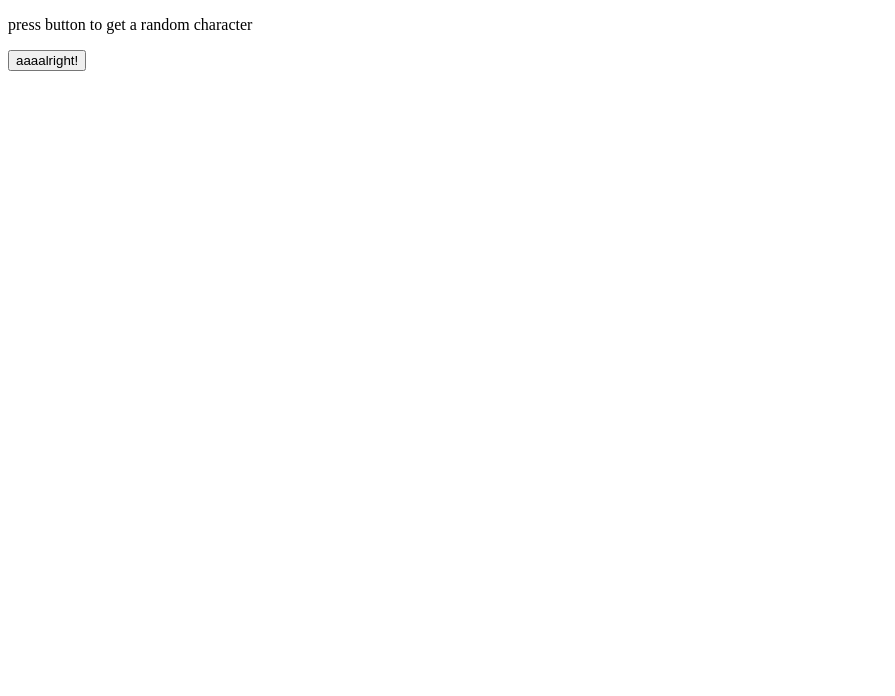
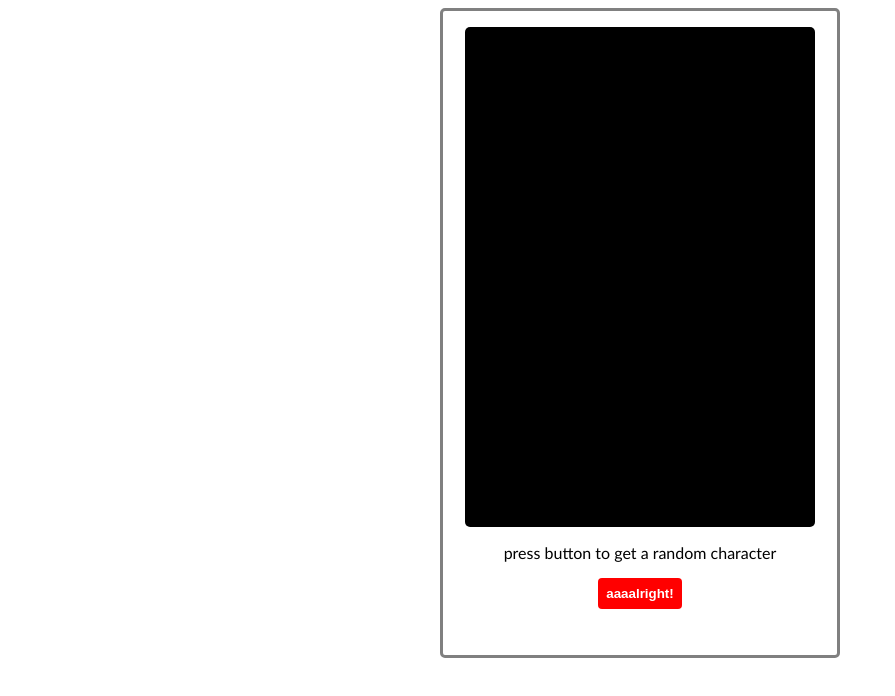
Before and after one commit to yummygoods/weather2, a plain HTML site: page index.html in a window 1280 px wide. Shown: the whole page, without its empty margins (0-895 px from the left). Drawn offline with Linux system fonts and the light colour scheme.

Commit message:
bobs app

```diff
--- a/index.html
+++ b/index.html
@@ -7,22 +7,19 @@
   <title>Document</title>
   <link href="styles.css" rel="stylesheet">
 </head>
-<body>
- <!-- <h1>if this is pink, css is connected</h1> -->
+<body class="container">
+  <div class="container" id="page">
 
-<form id="form" type="submit">
-  <!-- <label for="input">type some stuff in here</label> -->
-  <!-- <input id="input" type="text"> -->
-  <p>press button to get a random character</p>
-  <button id="button" type="submit">aaaalright!</button>
-</form>
+
 <div id="bobsDiv">
 <!-- populates with html -->
 </div>
 
-
-
-  <!-- <script src="script.js"></script> -->
+<form id="form" class="container" type="submit">
+  <p>press button to get a random character</p>
+  <button id="button" type="submit">aaaalright!</button>
+</form>
+</div>
   <script src="scriptBobs.js"></script>
 </body>
 </html>
--- a/scriptBobs.js
+++ b/scriptBobs.js
@@ -1,24 +1,15 @@
 //attempting bob's bugers api
 
+console.log("burgers are go!")
 
- // 1 - function to generate random number
- function getRandomNum(){
-  const randomNum = Math.floor((Math.random * 506) + 1 );
- return randomNum;
-}
+const bobsDiv = document.getElementById("bobsDiv")
 
-getRandomNum();
-
-//grab button
-const button = document.getElementById("form");
-//add event listener
-form.addEventListener('submit', function (event){
-event.preventDefault();
-
-displayData()
-form.reset();
-});
-
+// function that makes request to api
+async function getFromApi(randomNum){
+  const apiResponse = await fetch(`https://bobsburgers-api.herokuapp.com/characters/${randomNum}`);
+const data = await apiResponse.json();
+return data;
+ }
 
 
 //function to display populate the div with html from data
@@ -27,17 +18,27 @@ form.reset();
 //access data and put in html
 async function displayData(randomNum){
   const data = await getFromApi(randomNum);
-  console.log(data);
+  // debugger;
  bobsDiv.innerHTML =
-  `<h1>${data.character.name}</h1>`
-  `<img src=${data.character.image}>`
+  ` <img src="${data.image}">
+  <p id="cardName">${data.name}</p>
+ `
 
   }
 
-// function that makes request to api
-async function getFromApi(randomNum){
-  const apiResponse = await fetch(`https://bobsburgers-api.herokuapp.com/characters/${getRandomNum()}`);
-  console.log(randomNum);
-const data = await apiResponse.json();
-return data;
- }
+
+ // 1 - function to generate random number
+ function getRandomNum(){
+  const randomNum = Math.floor((Math.random() * 506) + 1 );
+  displayData(randomNum);
+  console.log(`random number: ${randomNum}`);
+}
+
+//grab button
+const button = document.getElementById("form");
+//add event listener
+form.addEventListener('submit', function (event){
+event.preventDefault();
+getRandomNum();
+form.reset();
+});
--- a/styles.css
+++ b/styles.css
@@ -1,3 +1,63 @@
-h1{
-  color: pink;
+*{
+  box-sizing:border-box;
 }
+#bobsDiv{
+  background-color: black;
+  display: flex;
+  flex-direction: column;
+  align-items: center;
+  width: 350px;
+  height: 500px;
+  border-radius: 5px;
+}
+
+img {
+padding: 1rem;
+max-width: 300px;
+max-height: 400px;
+}
+
+#page{
+  border-color: gray;
+  border-style: solid;
+  border-width: 3px;
+  border-radius: 5px;
+  background-color: white;
+  padding-top: 1rem;
+  width: 400px;
+  height: 650px;
+  font-family:'Gill Sans', 'Gill Sans MT', Calibri, 'Trebuchet MS', sans-serif
+}
+
+form{
+  text-align: center;
+  width: 350px;
+}
+
+.container{
+  display: flex;
+  flex-direction: column;
+ align-items: center;
+}
+
+button{
+  margin-bottom: 1rem;
+  color: white;
+  background-color: red;
+  border: none;
+  padding: .5rem;
+  font-weight: bold;
+  border-radius: 4px;
+  max-width: 7rem;
+  min-width: 5rem;
+}
+
+#cardName{
+  font-family: 'Franklin Gothic Medium', 'Arial Narrow', Arial, sans-serif;
+  color: white;
+  font-size: 1.5rem;
+  max-width: 6rem;
+  text-align: center;
+  margin: auto;
+  padding-bottom: 1rem;
+}
```
